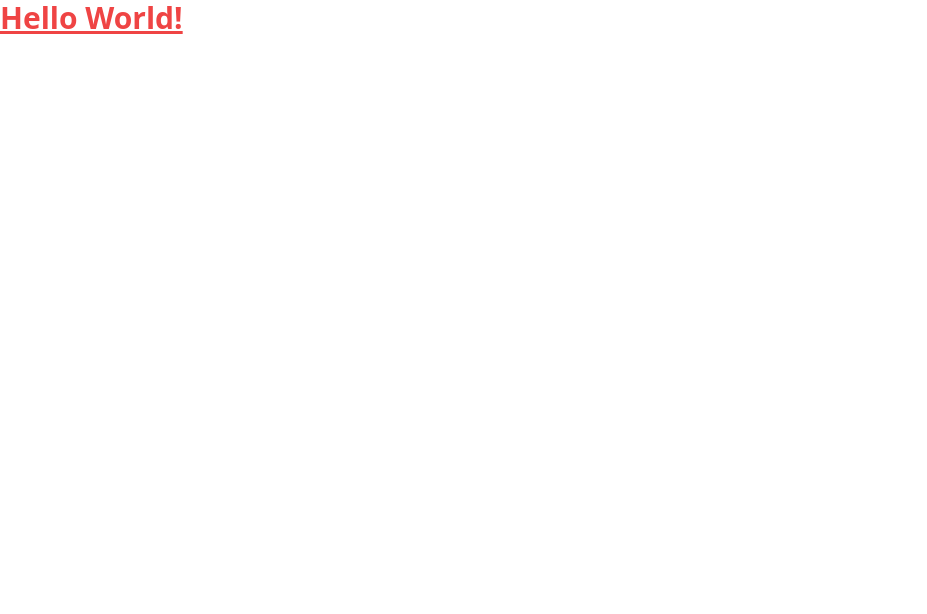
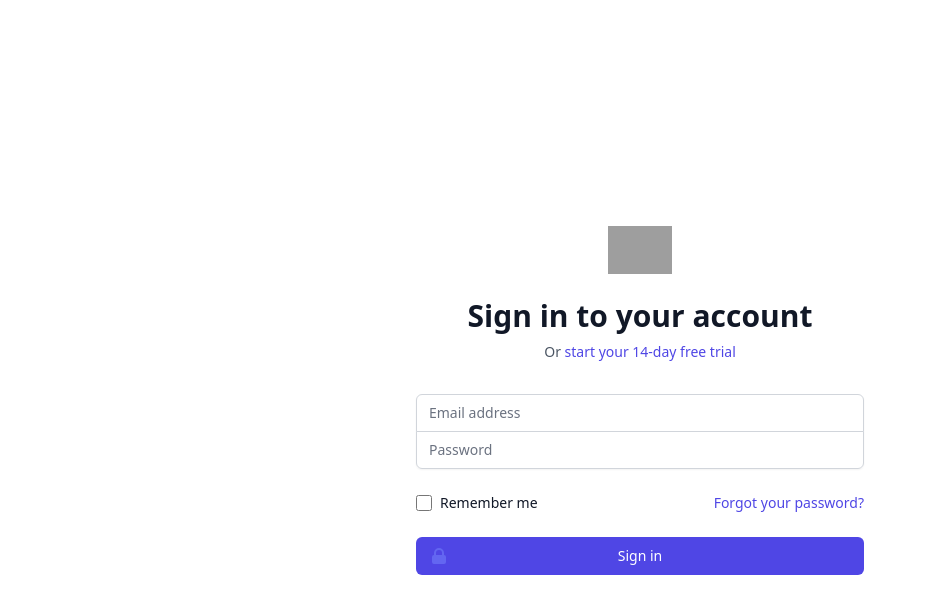
Before and after one commit to iqbalpakeh/trackv, an Angular app in the folder web/: page / in a window 1280 px wide. Shown: the top 614 px of the page, without its empty margins (0-927 px from the left). Built offline with nearby package versions, Linux system fonts and the light colour scheme; grey boxes are pictures that could not be loaded.

Commit message:
add login page

```diff
--- a/web/src/app/app.component.html
+++ b/web/src/app/app.component.html
@@ -1 +1,60 @@
-<h1 class="text-3xl font-bold underline text-red-500">{{title}}</h1>
+<div class="h-screen">
+  <div class="min-h-full flex items-center justify-center py-12 px-4 sm:px-6 lg:px-8">
+    <div class="max-w-md w-full space-y-8">
+      <div>
+        <img class="mx-auto h-12 w-auto" src="https://tailwindui.com/img/logos/workflow-mark-indigo-600.svg"
+          alt="Workflow">
+        <h2 class="mt-6 text-center text-3xl font-extrabold text-gray-900">Sign in to your account</h2>
+        <p class="mt-2 text-center text-sm text-gray-600">
+          Or
+          <a href="#" class="font-medium text-indigo-600 hover:text-indigo-500"> start your 14-day free trial </a>
+        </p>
+      </div>
+      <form class="mt-8 space-y-6" action="#" method="POST">
+        <input type="hidden" name="remember" value="true">
+        <div class="rounded-md shadow-sm -space-y-px">
+          <div>
+            <label for="email-address" class="sr-only">Email address</label>
+            <input id="email-address" name="email" type="email" autocomplete="email" required
+              class="appearance-none rounded-none relative block w-full px-3 py-2 border border-gray-300 placeholder-gray-500 text-gray-900 rounded-t-md focus:outline-none focus:ring-indigo-500 focus:border-indigo-500 focus:z-10 sm:text-sm"
+              placeholder="Email address">
+          </div>
+          <div>
+            <label for="password" class="sr-only">Password</label>
+            <input id="password" name="password" type="password" autocomplete="current-password" required
+              class="appearance-none rounded-none relative block w-full px-3 py-2 border border-gray-300 placeholder-gray-500 text-gray-900 rounded-b-md focus:outline-none focus:ring-indigo-500 focus:border-indigo-500 focus:z-10 sm:text-sm"
+              placeholder="Password">
+          </div>
+        </div>
+
+        <div class="flex items-center justify-between">
+          <div class="flex items-center">
+            <input id="remember-me" name="remember-me" type="checkbox"
+              class="h-4 w-4 text-indigo-600 focus:ring-indigo-500 border-gray-300 rounded">
+            <label for="remember-me" class="ml-2 block text-sm text-gray-900"> Remember me </label>
+          </div>
+
+          <div class="text-sm">
+            <a href="#" class="font-medium text-indigo-600 hover:text-indigo-500"> Forgot your password? </a>
+          </div>
+        </div>
+
+        <div>
+          <button type="submit"
+            class="group relative w-full flex justify-center py-2 px-4 border border-transparent text-sm font-medium rounded-md text-white bg-indigo-600 hover:bg-indigo-700 focus:outline-none focus:ring-2 focus:ring-offset-2 focus:ring-indigo-500">
+            <span class="absolute left-0 inset-y-0 flex items-center pl-3">
+              <!-- Heroicon name: solid/lock-closed -->
+              <svg class="h-5 w-5 text-indigo-500 group-hover:text-indigo-400" xmlns="http://www.w3.org/2000/svg"
+                viewBox="0 0 20 20" fill="currentColor" aria-hidden="true">
+                <path fill-rule="evenodd"
+                  d="M5 9V7a5 5 0 0110 0v2a2 2 0 012 2v5a2 2 0 01-2 2H5a2 2 0 01-2-2v-5a2 2 0 012-2zm8-2v2H7V7a3 3 0 016 0z"
+                  clip-rule="evenodd" />
+              </svg>
+            </span>
+            Sign in
+          </button>
+        </div>
+      </form>
+    </div>
+  </div>
+</div>
```
